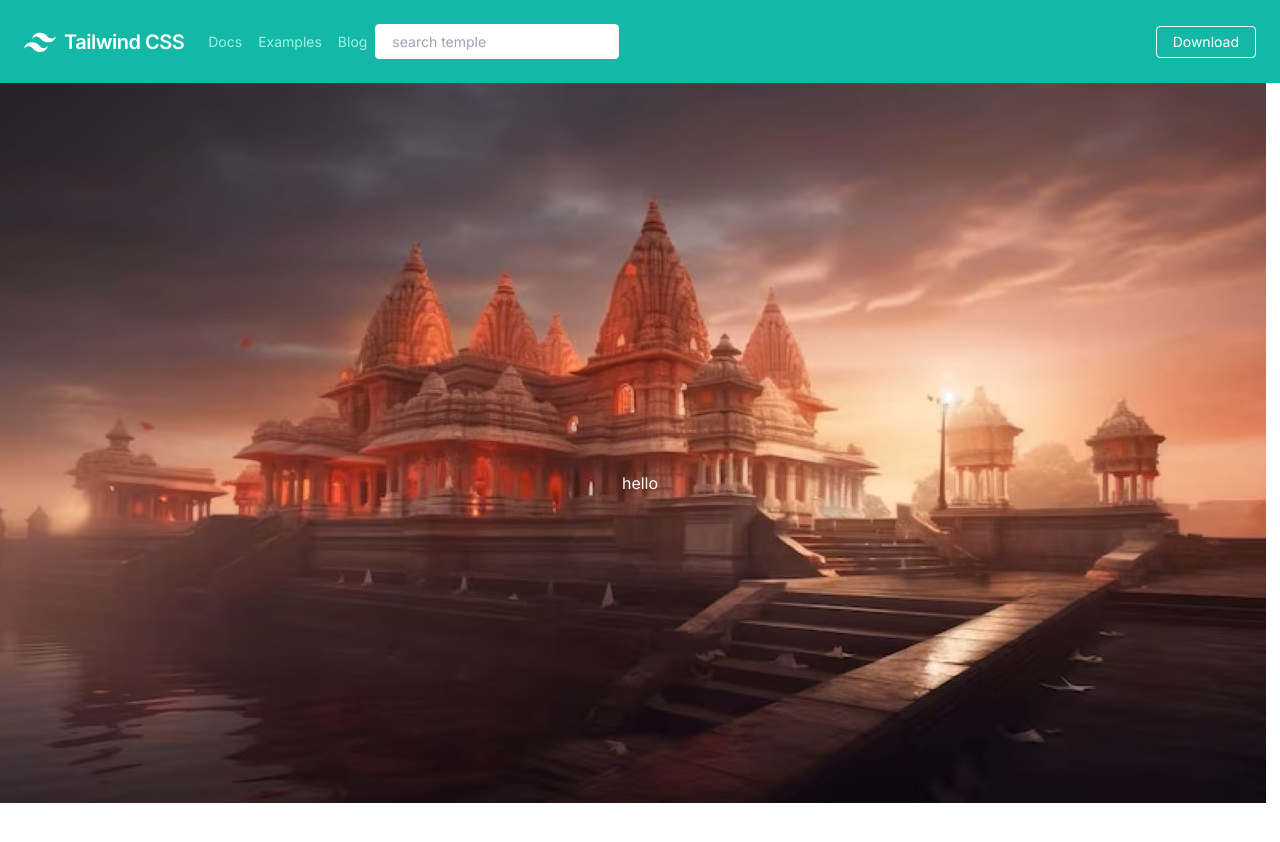
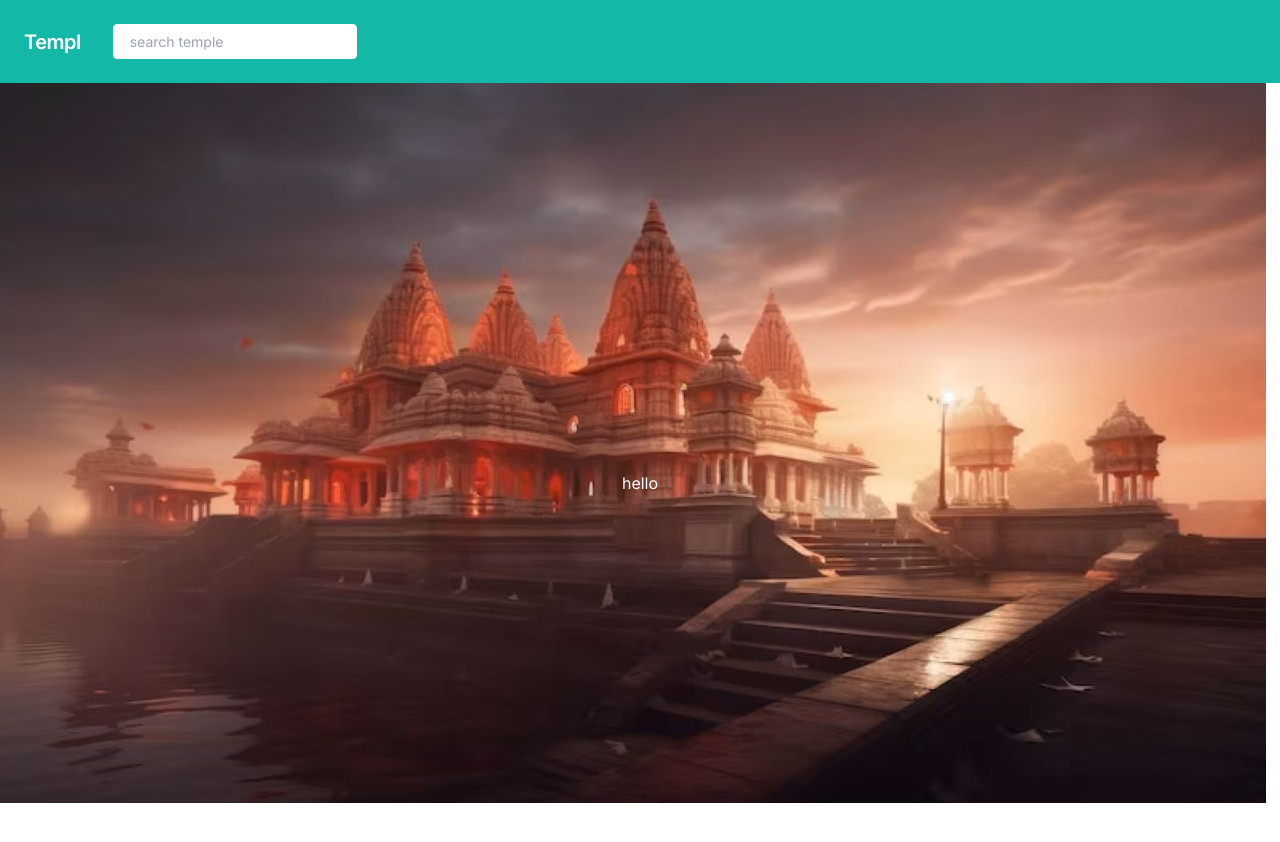
Before and after one commit to AMalfez/CodeWithCoders, a Next.js app in the folder frontend/: page / in a window 1280 px wide. Shown: the top 842 px of the page. Built offline with nearby package versions, Linux system fonts and the light colour scheme.

Commit message:
added url

```diff
--- a/frontend/src/app/login/page.js
+++ b/frontend/src/app/login/page.js
@@ -17,7 +17,7 @@ const Login = () => {
     try {
       const response = await axios({
         method: "POST",
-        url: "",
+        url: "http://localhost:5000/auth/login",
         data: Data,
       });
       if(response){
@@ -56,6 +56,7 @@ const Login = () => {
                   name="email"
                   type="email"
                   // autocomplete="email"
+                  onChange={(e)=>setEmail(e.target.value)}
                   required
                   className="block w-full rounded-md border-0 py-1.5 text-gray-900 shadow-sm ring-1 ring-inset ring-gray-300 placeholder:text-gray-400 focus:ring-2 focus:ring-inset focus:ring-indigo-600 sm:text-sm sm:leading-6"
                 />
@@ -85,6 +86,7 @@ const Login = () => {
                   name="password"
                   type="password"
                   // autocomplete="current-password"
+                  onChange={(e)=>setPassword(e.target.value)}
                   required
                   className="block w-full rounded-md border-0 py-1.5 text-gray-900 shadow-sm ring-1 ring-inset ring-gray-300 placeholder:text-gray-400 focus:ring-2 focus:ring-inset focus:ring-indigo-600 sm:text-sm sm:leading-6"
                 />
--- a/frontend/src/app/signup/page.js
+++ b/frontend/src/app/signup/page.js
@@ -26,14 +26,14 @@ const SignUp = () => {
     }
     const Data = {
       name: name,
-      contact: contact,
+      phone: contact,
       email: email,
       password: password,
     };
     try {
       const response = await axios({
         methond: "POST",
-        url: "url here", //url for post request
+        url: "http://localhost:5000/auth/signup", //url for post request
         data: Data,
         withCredentials: true,
       });
--- a/frontend/src/components/navbar.js
+++ b/frontend/src/components/navbar.js
@@ -6,17 +6,8 @@ function Navbar() {
   return (
     <nav className="flex items-center justify-between flex-wrap bg-teal-500 p-6">
       <div className="flex items-center flex-shrink-0 text-white mr-6">
-        <svg
-          className="fill-current h-8 w-8 mr-2"
-          width="54"
-          height="54"
-          viewBox="0 0 54 54"
-          xmlns="http://www.w3.org/2000/svg"
-        >
-          <path d="M13.5 22.1c1.8-7.2 6.3-10.8 13.5-10.8 10.8 0 12.15 8.1 17.55 9.45 3.6.9 6.75-.45 9.45-4.05-1.8 7.2-6.3 10.8-13.5 10.8-10.8 0-12.15-8.1-17.55-9.45-3.6-.9-6.75.45-9.45 4.05zM0 38.3c1.8-7.2 6.3-10.8 13.5-10.8 10.8 0 12.15 8.1 17.55 9.45 3.6.9 6.75-.45 9.45-4.05-1.8 7.2-6.3 10.8-13.5 10.8-10.8 0-12.15-8.1-17.55-9.45-3.6-.9-6.75.45-9.45 4.05z" />
-        </svg>
         <span className="font-semibold text-xl tracking-tight">
-          Tailwind CSS
+          Templ
         </span>
       </div>
       <div className="block lg:hidden">
@@ -33,24 +24,6 @@ function Navbar() {
       </div>
       <div className="w-full block flex-grow lg:flex lg:items-center lg:w-auto">
         <div className="text-sm lg:flex-grow lg:flex-row">
-          <a
-            href="#responsive-header"
-            className="block mt-4 lg:inline-block lg:mt-0 text-teal-200 hover:text-white mr-4"
-          >
-            Docs
-          </a>
-          <a
-            href="#responsive-header"
-            className="block mt-4 lg:inline-block lg:mt-0 text-teal-200 hover:text-white mr-4"
-          >
-            Examples
-          </a>
-          <a
-            href="#responsive-header"
-            className="block mt-4 lg:inline-block lg:mt-0 text-teal-200 hover:text-white"
-          >
-            Blog
-          </a>
           <input
             type="search"
             value={Location}
@@ -61,14 +34,6 @@ function Navbar() {
             className="text-sm px-4 py-2 leading-none border rounded text-white border-white hover:border-transparent hover:text-teal-500 hover:bg-white mt-4 lg:mt-0 outline-none mx-2"
           />
         </div>
-        <div>
-          <a
-            href="#"
-            className="inline-block text-sm px-4 py-2 leading-none border rounded text-white border-white hover:border-transparent hover:text-teal-500 hover:bg-white mt-4 lg:mt-0"
-          >
-            Download
-          </a>
-        </div>
       </div>
     </nav>
   );
```
